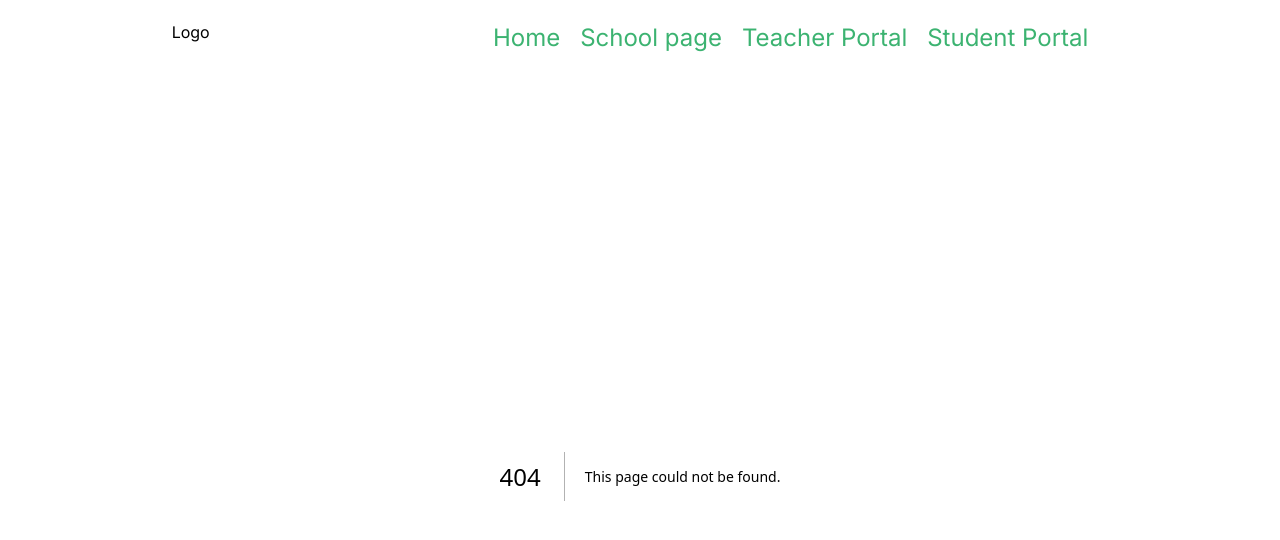
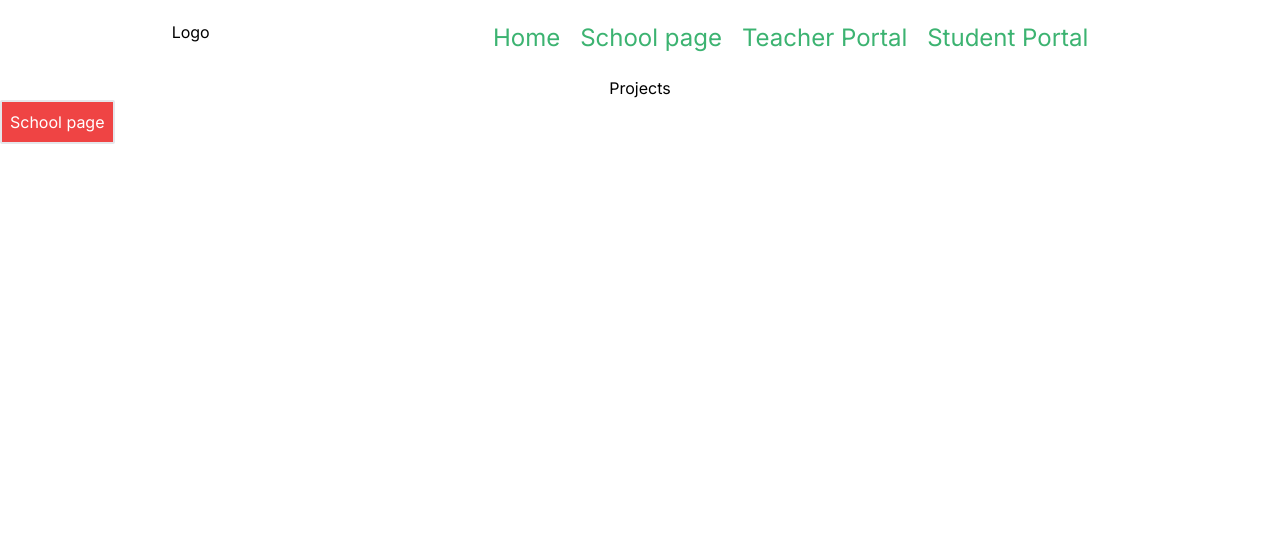
Before and after one commit to Thedarkness-bd/NextJs_Learning, a Next.js app: page /projects in a window 1280 px wide. Before the commit this address had no page. Shown: the top 540 px of the page. Built offline with nearby package versions, Linux system fonts and the light colour scheme.

Commit message:
useRouter() learned

```diff
--- /dev/null
+++ b/app/projects/page.js
@@ -0,0 +1,25 @@
+// import React from 'react'
+"use client";
+
+import { useRouter } from "next/navigation";
+
+const page = () => {
+  const router = useRouter();
+  const navigate = (page) => {
+    router.push(page);
+  };
+
+  return (
+    <div>
+      <h1>Projects</h1>
+      <button
+        className="border-2 bg-red-500 p-2 rounded-sm outline-none border-0 text-white"
+        onClick={() => navigate("school")}
+      >
+        School page
+      </button>
+    </div>
+  );
+};
+
+export default page;
```
